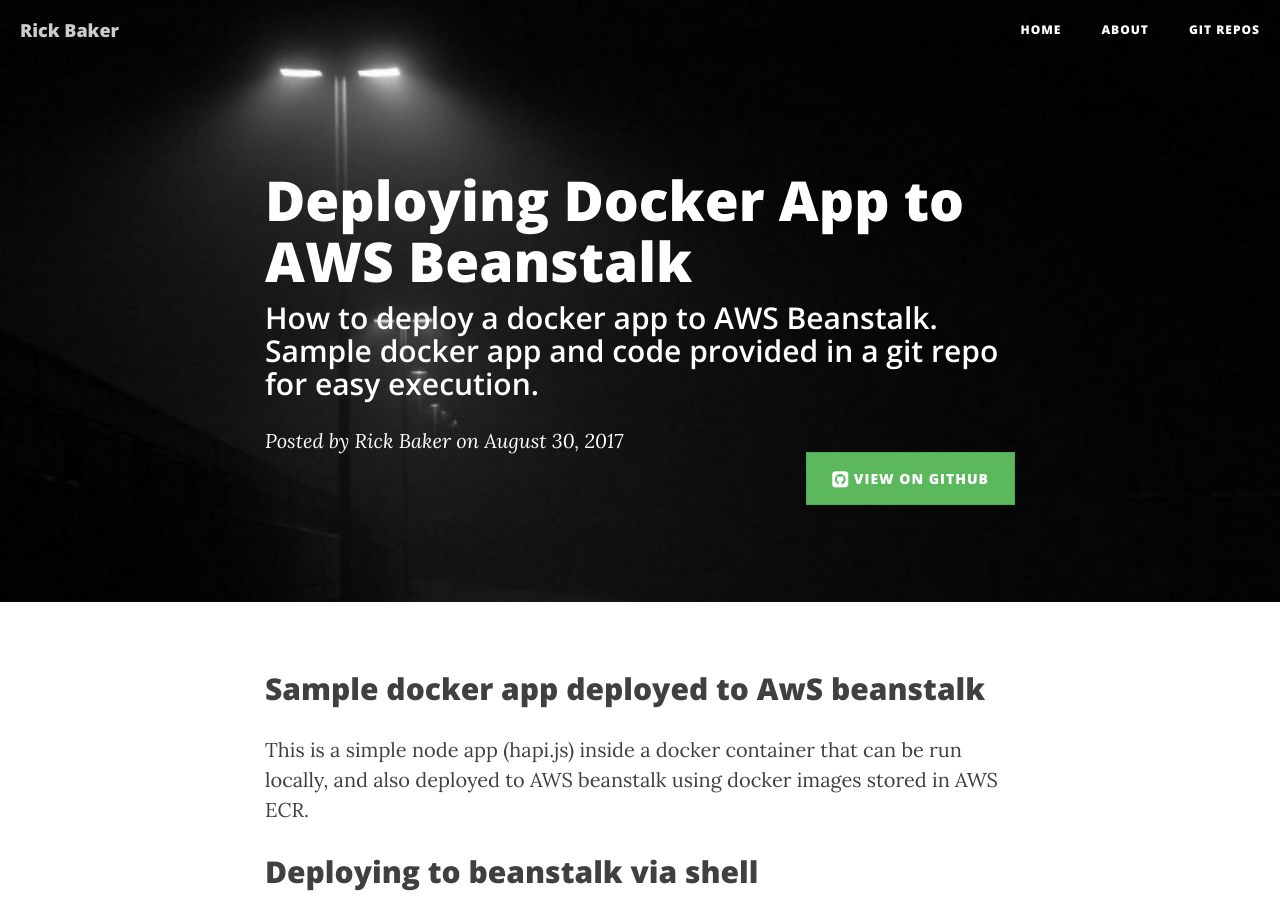
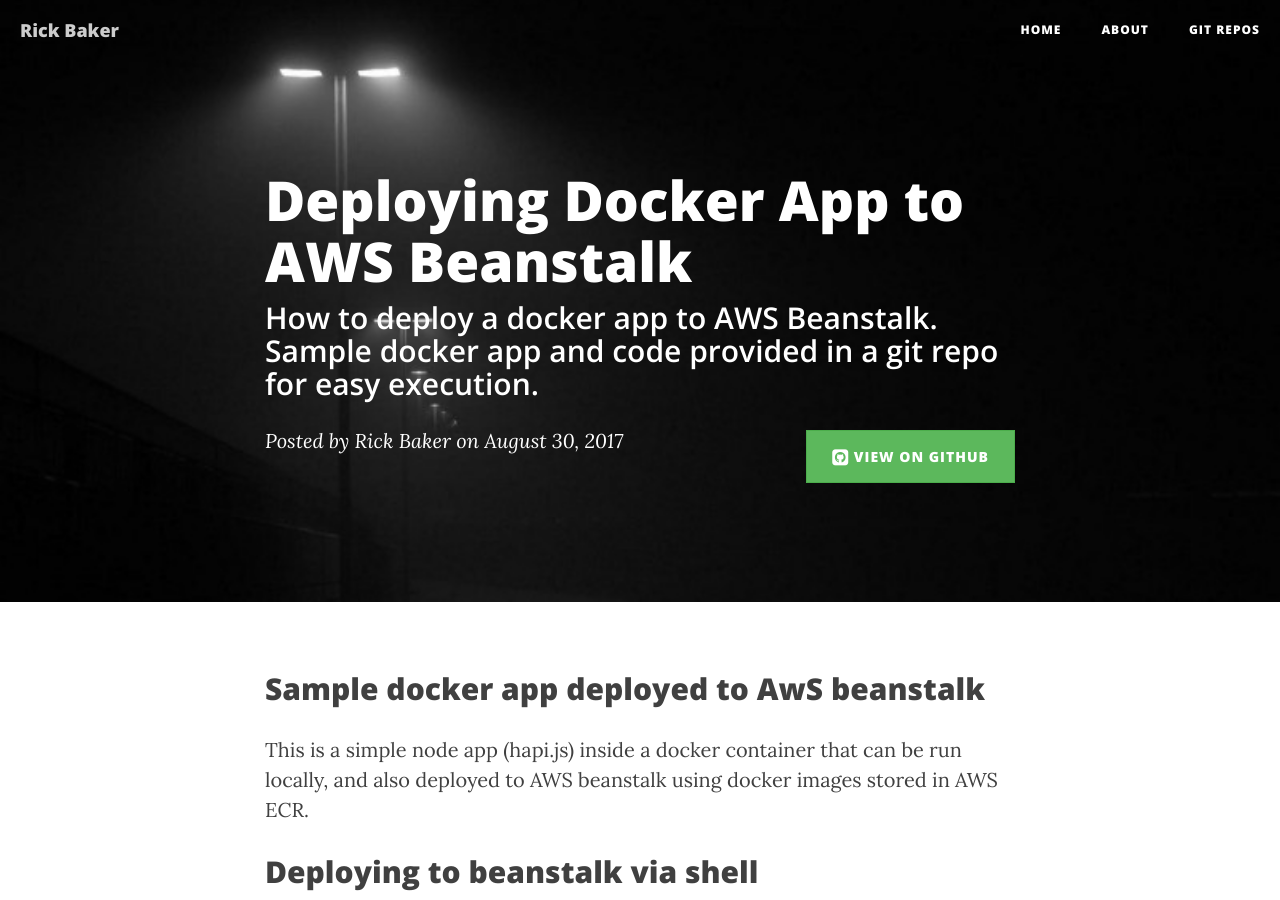
Before and after one commit to ricktbaker/ricktbaker.github.io, a Jekyll site: the page built from _posts/2017-08-30-docker-aws-beanstalk.markdown, in a window 1280 px wide and 900 px high. Built offline with Jekyll 4.4.1, drawn with Linux system fonts in a browser that asks for light colours; nearby versions of some CDN libraries.

Commit message:
initial checkin

```diff
--- a/_layouts/post.html
+++ b/_layouts/post.html
@@ -12,9 +12,11 @@
                     {% if page.subtitle %}
                     <h2 class="subheading">{{ page.subtitle }}</h2>
                     {% endif %}
+                    {% if page.repo %}
+                    <a style="float: right" class="btn btn-success btn-sm" href="{{ page.repo }}">
+                        <i class="fa fa-lg fa-github-square"></i> View on GitHub</a>
+                    {% endif %}
                     <span class="meta">Posted by {% if page.author %}{{ page.author }}{% else %}{{ site.title }}{% endif %} on {{ page.date | date: "%B %-d, %Y" }}</span>
-                    <a style="float: right" class="btn btn-success btn-sm" href="#">
-                        <i class="fa fa-lg fa-github-square"></i> View on GitHub</a>
                 </div>
             </div>
         </div>
--- a/_posts/2017-08-30-docker-aws-beanstalk.markdown
+++ b/_posts/2017-08-30-docker-aws-beanstalk.markdown
@@ -5,6 +5,7 @@
 date:       2017-08-30 12:38:00
 author:     "Rick Baker"
 header-img: "img/post-bg-01.jpg"
+repo:       "https://github.com/ricktbaker/docker-aws-beanstalk"
 ---
 
 ## Sample docker app deployed to AwS beanstalk
```
